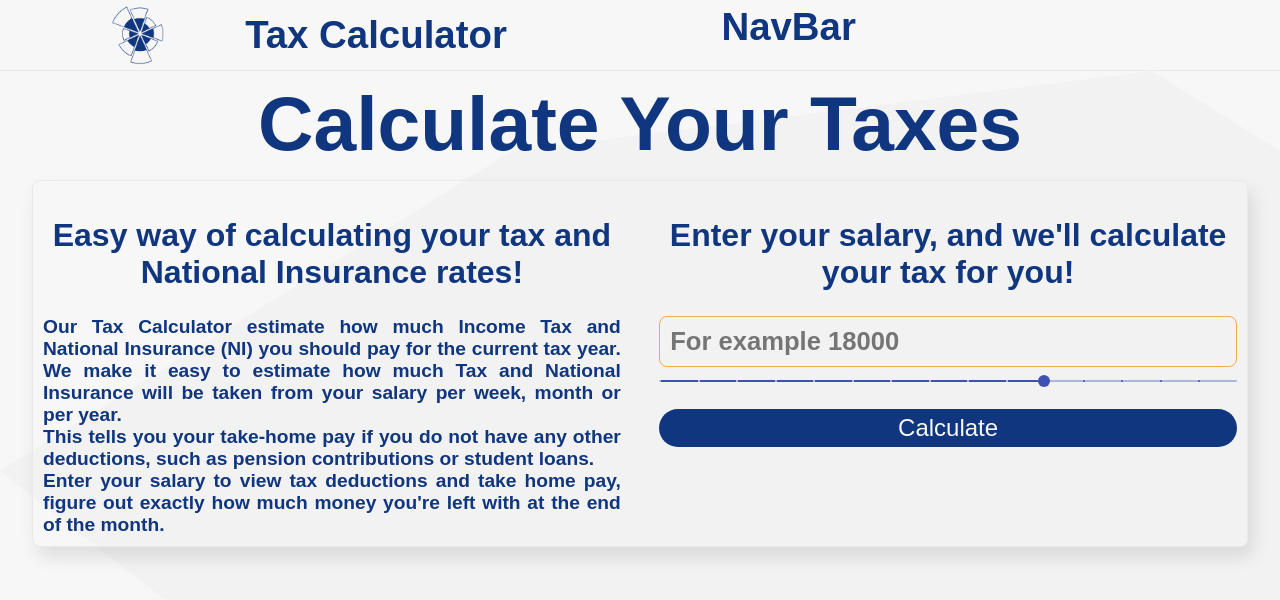
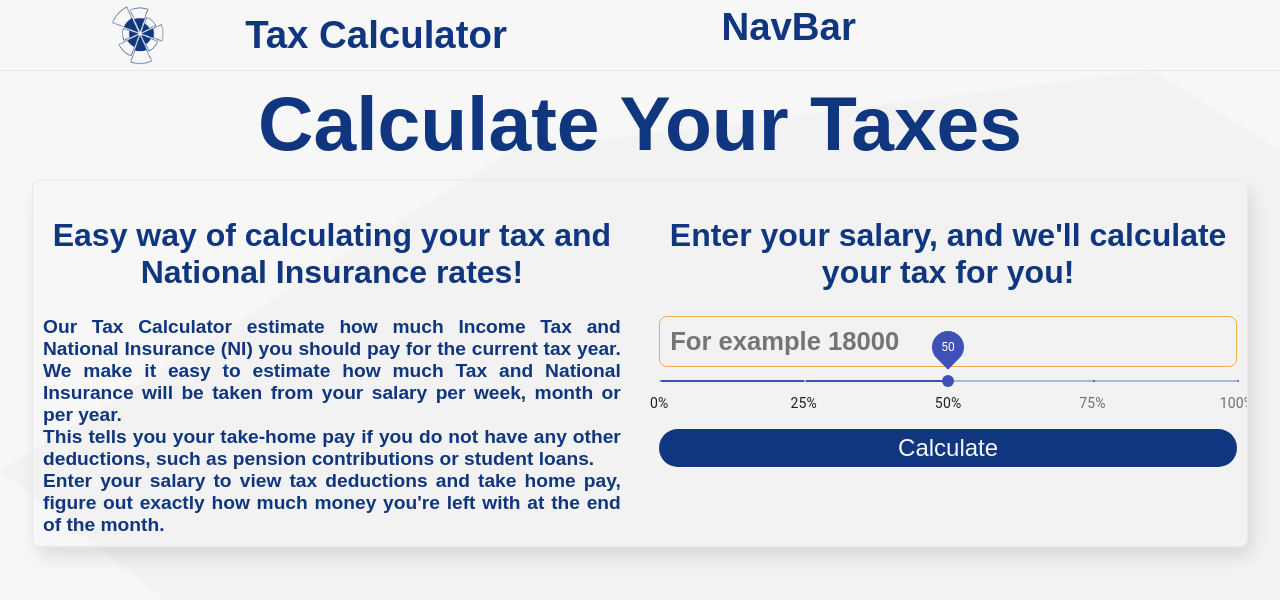
Before and after one commit to EdAncerys/ReactTCAppUK, a React (Create React App) app: page / in a window 1280 px wide. Shown: the top 600 px of the page. Built offline with nearby package versions, Linux system fonts and the light colour scheme; a web font is replaced by a local one.

Commit message:
Refactor slider component - able to add to salary based on prosentage via slider

```diff
--- a/src/App.js
+++ b/src/App.js
@@ -6,14 +6,17 @@ export const AppContext = React.createContext();
 
 export default function App({ props }) {
   const SESSION_STORAGE_KEY = 'TaxCalculator';
-  const [salary, setSalary] = useState('');
+  const [salary, setSalary] = useState(false);
+  const [salarySlider, setSalarySlider] = useState(false);
   const manageAppContext = {
     salary,
     setSalary,
+    salarySlider,
+    setSalarySlider,
   };
 
   useEffect(() => {
-    console.log(salary);
+    console.log(salary, salarySlider);
     sessionStorage.setItem(
       SESSION_STORAGE_KEY,
       JSON.stringify(manageAppContext)
--- a/src/components/EarningsSummaryTable.jsx
+++ b/src/components/EarningsSummaryTable.jsx
@@ -6,7 +6,10 @@ import colors from '../config/colors';
 
 export default function EarningsSummaryTable({ props }) {
   const { manageAppContext } = useContext(AppContext);
-  const salary = manageAppContext.salary;
+  const salary =
+    manageAppContext.salary !== false && manageAppContext.salarySlider === false
+      ? manageAppContext.salary
+      : manageAppContext.salarySlider;
   const salaryMonthly = salary / 365;
 
   const PERSONAL_ALLOWANCE_2019_2020 = 12500;
--- a/src/components/FrontPageContent.jsx
+++ b/src/components/FrontPageContent.jsx
@@ -18,7 +18,7 @@ export default function FrontPageContent({ props }) {
           <TaxForm />
         </BoxContainer>
       </div>
-      {salary !== '' && <EarningsSummaryTable />}
+      {salary !== false && <EarningsSummaryTable />}
       <div style={styles.backgroundShape}></div>
     </div>
   );
--- a/src/components/TaxForm.jsx
+++ b/src/components/TaxForm.jsx
@@ -43,7 +43,7 @@ export default function TaxForm({ props }) {
               event.key === 'e' && event.preventDefault();
             }}
             onChange={(event) => {
-              manageAppContext.setSalary(event.target.value);
+              manageAppContext.setSalary(Number(event.target.value));
             }}
           />
           <UISlider />
--- a/src/components/UISlider.jsx
+++ b/src/components/UISlider.jsx
@@ -1,22 +1,52 @@
-import React from 'react';
+import React, { useContext } from 'react';
+import { AppContext } from '../App';
 import Slider from '@material-ui/core/Slider';
 
+const marks = [
+  {
+    value: 0,
+    label: '0%',
+  },
+  {
+    value: 25,
+    label: '25%',
+  },
+  {
+    value: 50,
+    label: '50%',
+  },
+  {
+    value: 75,
+    label: '75%',
+  },
+  {
+    value: 100,
+    label: '100%',
+  },
+];
+
 function valuetext(value) {
-  return `${value}°C`;
+  return `${value * 100}`;
 }
 
 export default function UISlider({ props }) {
+  const { manageAppContext } = useContext(AppContext);
+  const salary = manageAppContext.salary;
+
   return (
     <div style={styles.container}>
       <Slider
-        defaultValue={0.00000005}
+        defaultValue={50}
         getAriaValueText={valuetext}
-        aria-labelledby="discrete-slider-small-steps"
-        step={0.00000001}
-        marks
-        min={-0.00000005}
-        max={0.0000001}
-        valueLabelDisplay="auto"
+        aria-labelledby="discrete-slider-always"
+        step={10}
+        marks={marks}
+        valueLabelDisplay="on"
+        onChangeCommitted={(e, value) =>
+          manageAppContext.setSalarySlider(
+            Number((salary + salary * value * 0.01).toFixed(0))
+          )
+        }
       />
     </div>
   );
```
